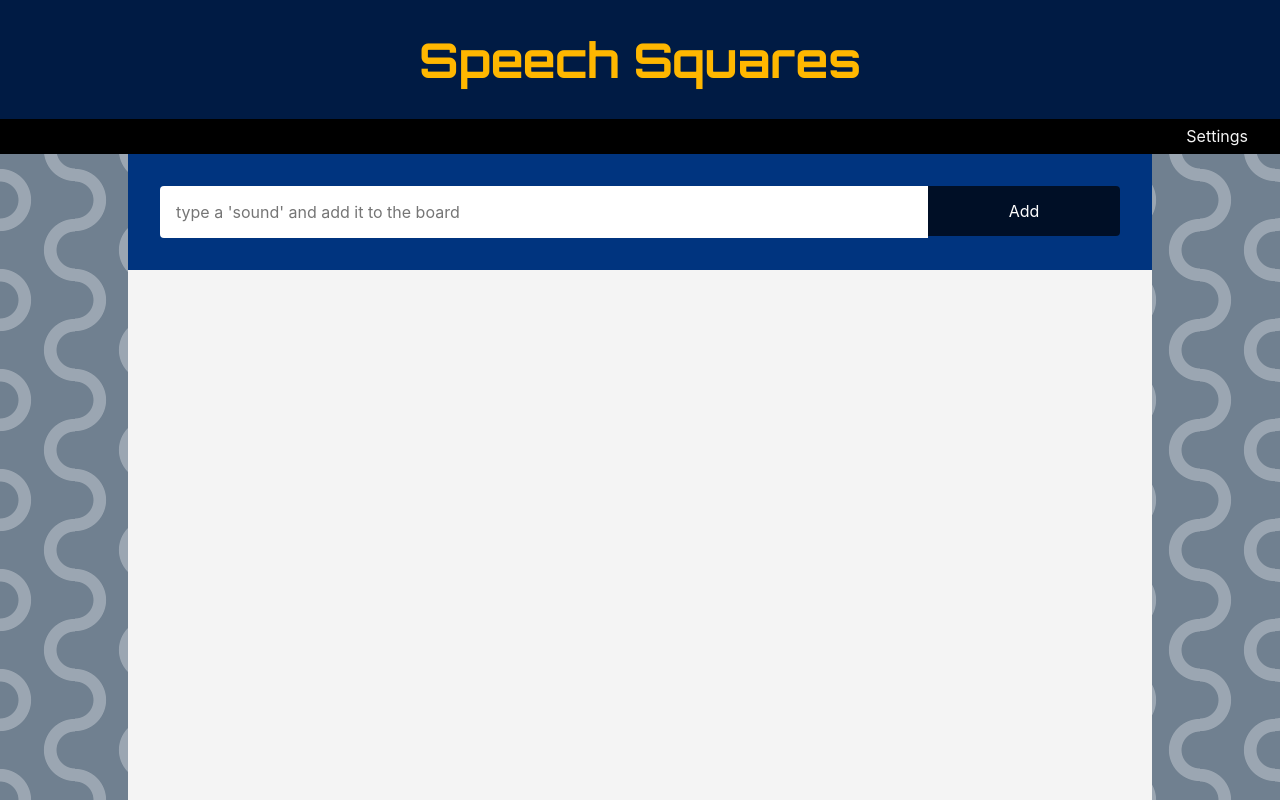
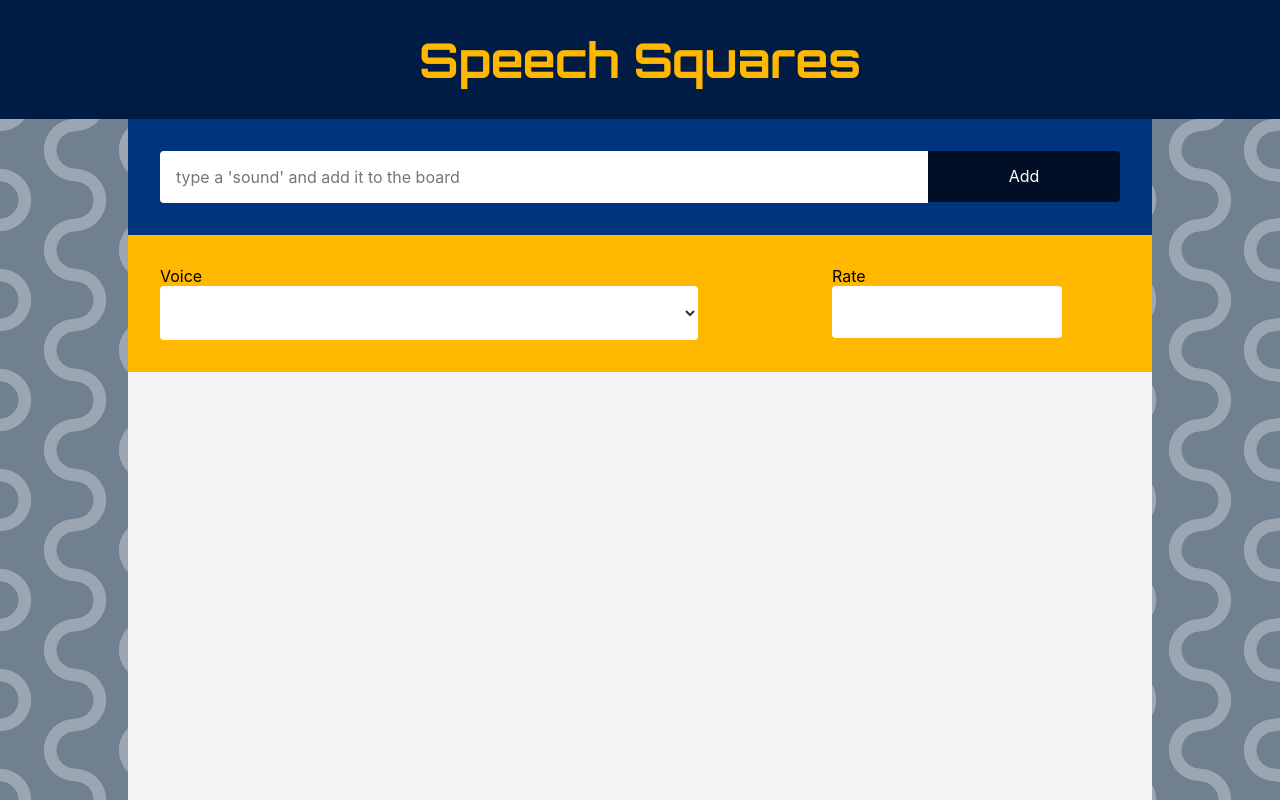
Before and after one commit to marifaleiros/speechsquares, a React (Create React App) app: page / in a window 1280 px wide. Shown: the top 800 px of the page. Built offline with nearby package versions, Linux system fonts and the light colour scheme.

Commit message:
no more settings modal

```diff
--- a/src/App.jsx
+++ b/src/App.jsx
@@ -1,49 +1,51 @@
 import React from 'react';
+import uuid from 'uuid'
 import './App.css';
 import Header from './Components/Header/Header'
 import Footer from './Components/Footer/Footer'
-import Menu from './Components/Menu/Menu';
 import AddSquareForm from './Components/AddSquareForm/AddSquareForm'
 import SquareList from './Components/SquareList/SquareList'
-import uuid from 'uuid'
+import Settings from './Components/SettingsModal/SettingsModal'
 import { pickRandomTheme } from './Components/Square/SquareThemes'
-import SettingsModal from './Components/SettingsModal/SettingsModal'
 import store from './libs/Store'
+import synth from './libs/Synth'
 
 class App extends React.Component {
   constructor() {
     super()
     const squares = store.getSquares();
+    const settings = store.getSettings();
     this.state = {
       squares: squares,
-      showSettings: false
+      selectedVoice: settings.selectedVoice,
+      rate: settings.rate
     }
   }
 
-  componentDidMount(){
-    window.addEventListener('beforeunload', this.saveSquares);
+  componentDidMount() {
+    window.addEventListener('beforeunload', this.saveData);
   }
 
   componentWillUnmount() {
-    this.saveSquares();
-    window.removeEventListener('beforeunload', this.saveSquares); // remove the event handler for normal unmounting
+    this.saveData();
+    window.removeEventListener('beforeunload', this.saveData); // remove the event handler for normal unmounting
   }
 
   render() {
     return (
       <main>
         <Header />
-        <Menu openSettingsModal={this.openSettingsModal} />
         <AddSquareForm onAddSquare={this.onAddSquare} />
+        <Settings selectedVoice={this.state.selectedVoice} onSelectedVoiceChanged={this.changeSelectedVoice} />
         <SquareList squares={this.state.squares} deleteSquare={this.deleteSquare} />
-        <SettingsModal isOpen={this.state.showSettings} closeModal={this.closeModal} />
         <Footer />
       </main>
     );
   }
 
-  saveSquares = () => {
+  saveData = () => {
     store.saveSquares(this.state.squares);
+    store.saveSettings(this.state.selectedVoice, this.state.rate);
   }
 
   onAddSquare = (text) => {
@@ -63,11 +65,10 @@ class App extends React.Component {
     });
   }
 
-  openSettingsModal = () => {
-    this.setState({ showSettings: true });
-  }
-  closeModal = () => {
-    this.setState({ showSettings: false });
+  changeSelectedVoice = (e) => {
+    const voiceUri = e.target.value;
+    this.setState({ selectedVoice: voiceUri });
+    synth.setVoice(voiceUri);
   }
 }
 
--- a/src/Components/SettingsModal/SettingsModal.jsx
+++ b/src/Components/SettingsModal/SettingsModal.jsx
@@ -1,52 +1,46 @@
 import React from 'react';
-import Modal from '@material-ui/core/Modal';
 import './SettingsModal.css'
 import synth from '../../libs/Synth'
 
-class SettingsModal extends React.Component {
-    constructor() {
-        super()
+class Settings extends React.Component {
+    constructor(){
+        super();
+        synth.onVoicesChanged = this.onVoicesChanged;
         this.state = {
-            selectedVoice: synth.getSelectedVoice()
-        };
+            voices: synth.getVoices()
+        }
     }
+
     render() {
         const voices = synth.getVoices();
-        console.log(voices);
         return (
-            <Modal
-                aria-labelledby="simple-modal-title"
-                aria-describedby="simple-modal-description"
-                open={this.props.isOpen}
-                onClose={this.props.closeModal}>
-                <div className="settingsModal bg-near-white pa4 mt6 ba bw4 w-50 center">
-                    <h2 id="simple-modal-title">Settings</h2>
-
-                    <label htmlFor="voicesSelect">Voice</label><br/>
-                    <select id="voicesSelect" c
-                        className="f6 f5-l bn black-80 bg-white pa3 lh-solid w-100 w-75-m w-80-l br2-ns br--left-ns"
-                        value={this.state.selectedVoice}
-                        onChange={this.changeSelectedVoice}>
+            <div className="center mw8 cf bg-gold pa4">
+                <div className="fl w-70">
+                    <label htmlFor="voicesSelect">Voice</label><br />
+                    <select id="voicesSelect"
+                        className="f6 f5-l bn black-80 bg-white pa3 lh-solid w-100 w-75-m w-80-l br2-ns"
+                        value={this.props.selectedVoice}
+                        onChange={this.props.onSelectedVoiceChanged}>
                         {voices && voices.map(v => (
                             <option key={v.voiceUri} value={v.voiceUri}>{v.name}</option>
                         ))}
                     </select>
-                    <br/><br/><br/>
-                    <label htmlFor="rate">Rate</label><br/>
+                </div>
+                <div className="fl w-30">
+                    <label htmlFor="rate">Rate</label><br />
                     <input id="rate"
-                        className="f6 f5-l bn black-80 bg-white pa3 lh-solid w-100 w-75-m w-80-l br2-ns br--left-ns"
+                        className="f6 f5-l bn black-80 bg-white pa3 lh-solid w-100 w-75-m w-80-l br2-ns"
                         type="number"
                         min="-10"
                         max="10" />
                 </div>
-            </Modal>);
+            </div>
+        );
     }
 
-    changeSelectedVoice = (e) => {
-        const voice = e.target.value;
-        synth.setVoice(voice);
-        this.setState({selectedVoice: voice});
+    onVoicesChanged = () =>{
+        this.setState({voices: synth.getVoices()});
     }
 };
 
-export default SettingsModal;
+export default Settings;
--- a/src/libs/Synth.js
+++ b/src/libs/Synth.js
@@ -1,9 +1,12 @@
 class Synth {
     constructor() {
+        this.onVoicesChanged = undefined;
         this.synth = window.speechSynthesis;
         this.synth.onvoiceschanged = function () {
             this.voices = this.synth.getVoices();
             this.setVoice("Google português do Brasil");
+            if (this.onVoicesChanged)
+                this.onVoicesChanged();
         }.bind(this);
     }
 
```
